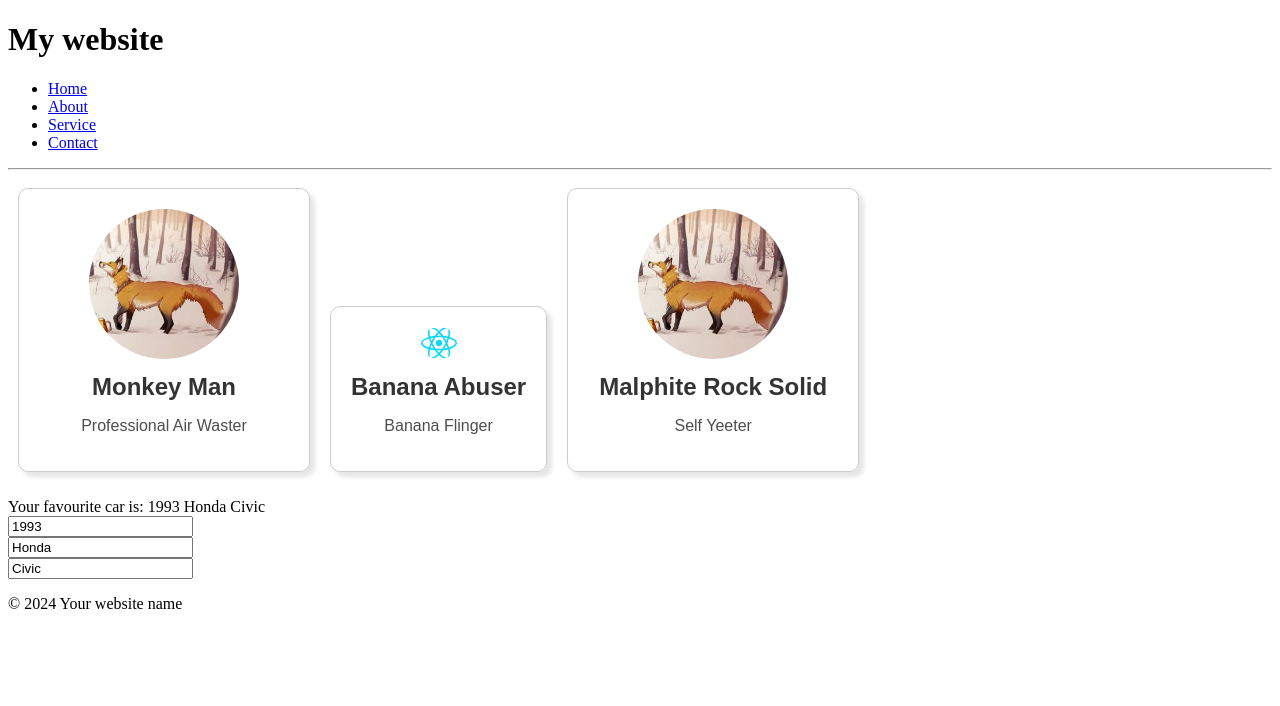
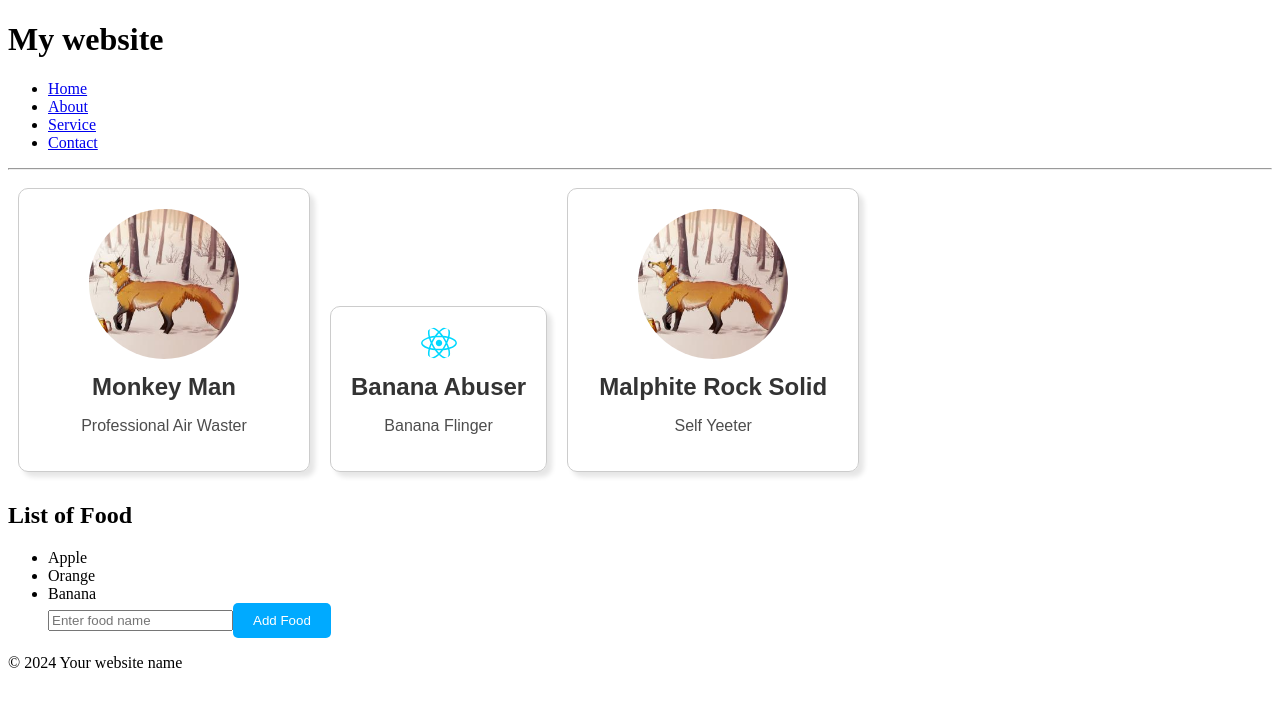
Before and after one commit to udK01/BeginnerReactProject, a React (Vite) app: page / in a window 1280 px wide. Shown: the top 706 px of the page. Built offline with nearby package versions, Linux system fonts and the light colour scheme.

Commit message:
Updating State Arrays

```diff
--- a/src/components/MyComponent.jsx
+++ b/src/components/MyComponent.jsx
@@ -1,32 +1,32 @@
+import Button from "./Button";
 import { useState } from "react";
 
 export default function MyComponent() {
-  const [car, setCar] = useState({ year: 1993, make: "Honda", model: "Civic" });
+  const [foods, setFoods] = useState(["Apple", "Orange", "Banana"]);
 
-  function handleYearChange(e) {
-    setCar((prevCar) => ({ ...prevCar, year: e.target.value }));
+  function handleAddFood() {
+    const newFood = document.getElementById("foodInput").value;
+    document.getElementById("foodInput").value = "";
+
+    setFoods((prevFoods) => [...prevFoods, newFood]);
   }
 
-  function handleMakeChange(e) {
-    setCar((prevCar) => ({ ...prevCar, make: e.target.value }));
-  }
-
-  function handleModelChange(e) {
-    setCar((prevCar) => ({ ...prevCar, model: e.target.value }));
+  function handleRemoveFood(index) {
+    setFoods(foods.filter((_, i) => i !== index));
   }
 
   return (
     <div>
-      <p>
-        Your favourite car is: {car.year} {car.make} {car.model}
-        <br />
-        <input type="number" value={car.year} onChange={handleYearChange} />
-        <br />
-        <input type="text" value={car.make} onChange={handleMakeChange} />
-        <br />
-        <input type="text" value={car.model} onChange={handleModelChange} />
-        <br />
-      </p>
+      <h2>List of Food</h2>
+      <ul>
+        {foods.map((food, index) => (
+          <li key={index} onClick={() => handleRemoveFood(index)}>
+            {food}
+          </li>
+        ))}
+        <input type="text" id="foodInput" placeholder="Enter food name" />
+        <Button btnText={"Add Food"} function={handleAddFood} />
+      </ul>
     </div>
   );
 }
@@ -59,6 +59,7 @@ export default function MyComponent() {
 // <p>Is Employed: {isEmployed ? "Yes" : "No"}</p>
 // <button onClick={toggleEmployedStatus}>Toggle Status</button>
 // </div>
+
 /////////////////////////////////////////////////////////////////////////
 
 // Example 2.
@@ -137,4 +138,35 @@ export default function MyComponent() {
 
 // Example 3.
 
+// const [car, setCar] = useState({ year: 1993, make: "Honda", model: "Civic" });
+
+// function handleYearChange(e) {
+//   setCar((prevCar) => ({ ...prevCar, year: e.target.value }));
+// }
+
+// function handleMakeChange(e) {
+//   setCar((prevCar) => ({ ...prevCar, make: e.target.value }));
+// }
+
+// function handleModelChange(e) {
+//   setCar((prevCar) => ({ ...prevCar, model: e.target.value }));
+// }
+
+// <div>
+// <p>
+//   Your favourite car is: {car.year} {car.make} {car.model}
+//   <br />
+//   <input type="number" value={car.year} onChange={handleYearChange} />
+//   <br />
+//   <input type="text" value={car.make} onChange={handleMakeChange} />
+//   <br />
+//   <input type="text" value={car.model} onChange={handleModelChange} />
+//   <br />
+// </p>
+// </div>
+
 /////////////////////////////////////////////////////////////////////////
+
+// Example 4.
+
+/////////////////////////////////////////////////////////////////////////
```
